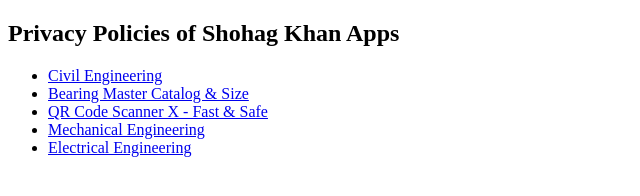
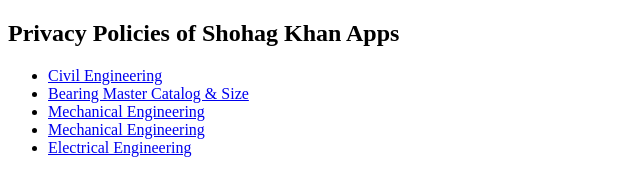
Before and after one commit to shohag100224/Shohag-Privacy-Policies, a plain HTML site: page index.html in a window 1280 px wide. Shown: the full height of the page, 0-640 px from the left. Drawn offline with Linux system fonts and the light colour scheme.

Commit message:
Update index.html

```diff
--- a/index.html
+++ b/index.html
@@ -10,7 +10,7 @@
 <ul>
 <li><a href="privacy-policy-civil.html">Civil Engineering</a></li>
 <li><a href="privacy-policy-bearing.html">Bearing Master Catalog & Size</a></li>
-<li><a href="privacy-policy-qr.html">QR Code Scanner X - Fast & Safe</a></li>
+<li><a href="privacy-policy-mechanical.html">Mechanical Engineering</a></li>
 <li><a href="privacy-policy-mechanical.html">Mechanical Engineering</a></li>
 <li><a href="privacy-policy-electrical.html">Electrical Engineering</a></li>
 </ul>
```
